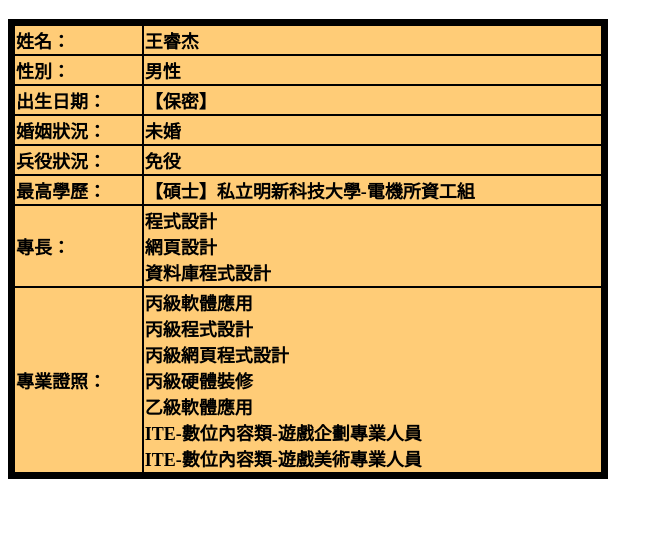
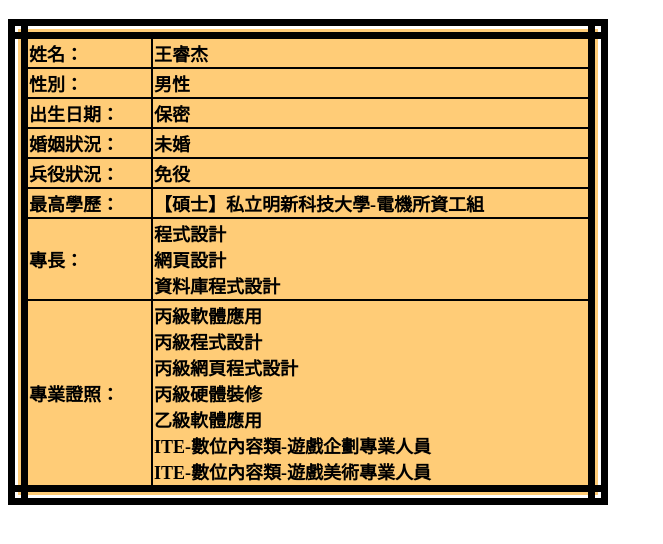
Before and after one commit to jiewang210/jiewang210.github.io, a plain HTML site: page index.html in a window 1280 px wide. Shown: the part 70-614 px from the top of the page, without its empty margins (0-663 px from the left). Drawn offline with Linux system fonts and the light colour scheme.

Commit message:
2018年3月1日上午9點30分更新。
2018.3.1_把個人履歷上傳到github.io網址裡。

```diff
--- a/css/index.css
+++ b/css/index.css
@@ -1,22 +1,27 @@
-
 .table1
 {
 	/*寬度為400px*/
     width: 600px;
 
-	/*背景全為黑色，讓內部儲存格之間，有黑線*/
-    background-color: #000000;
-
-	/*外框為粗黑線*/
-	border: 5px solid #000000;
+	/*框線為雙黑線*/
+	border: 20px double #000000;
 
 	/*文字設定*/
 	font-size: large;
 	font-weight: bold;
+
+	/*讓table表格內的所有框線，全部都統一合併，讓框線之間不再有隙縫*/
+	border-collapse: collapse;
 }
 
 .table1_tr1
 {
-	/*讓內部儲存格的背景為淡黃色*/
+	/*儲存格的背景為淡黃色*/
     background-color: #FFCC77;
 }
+
+.table1_td1
+{
+	/*儲存格的框線為黑線*/
+	border: 2px solid #000000;
+}
--- a/index.html
+++ b/index.html
@@ -10,68 +10,68 @@
 
 		<table class="table1">
 			<tr class="table1_tr1">
-				<td>
+				<td class="table1_td1">
 					姓名：
 				</td>
-				<td>
+				<td class="table1_td1">
 					王睿杰
 				</td>
 			</tr>
 			<tr class="table1_tr1">
-				<td>
+				<td class="table1_td1">
 					性別：
 				</td>
-				<td>
+				<td class="table1_td1">
 					男性
 				</td>
 			</tr>
 			<tr class="table1_tr1">
-				<td>
+				<td class="table1_td1">
 					出生日期：
 				</td>
-				<td>
-					【保密】
+				<td class="table1_td1">
+					保密
 				</td>
 			</tr>
 			<tr class="table1_tr1">
-				<td>
+				<td class="table1_td1">
 					婚姻狀況：
 				</td>
-				<td>
+				<td class="table1_td1">
 					未婚
 				</td>
 			</tr>
 			<tr class="table1_tr1">
-				<td>
+				<td class="table1_td1">
 					兵役狀況：
 				</td>
-				<td>
+				<td class="table1_td1">
 					免役
 				</td>
 			</tr>
 			<tr class="table1_tr1">
-				<td>
+				<td class="table1_td1">
 					最高學歷：
 				</td>
-				<td>
+				<td class="table1_td1">
 					【碩士】私立明新科技大學-電機所資工組
 				</td>
 			</tr>
 			<tr class="table1_tr1">
-				<td>
+				<td class="table1_td1">
 					專長：
 				</td>
-				<td>
+				<td class="table1_td1">
 					程式設計<br>
 					網頁設計<br>
 					資料庫程式設計<br>
 				</td>
 			</tr>
 			<tr class="table1_tr1">
-				<td>
+				<td class="table1_td1">
 					專業證照：
 				</td>
-				<td>
+				<td class="table1_td1">
 					丙級軟體應用<br>
 					丙級程式設計<br>
 					丙級網頁程式設計<br>
```
